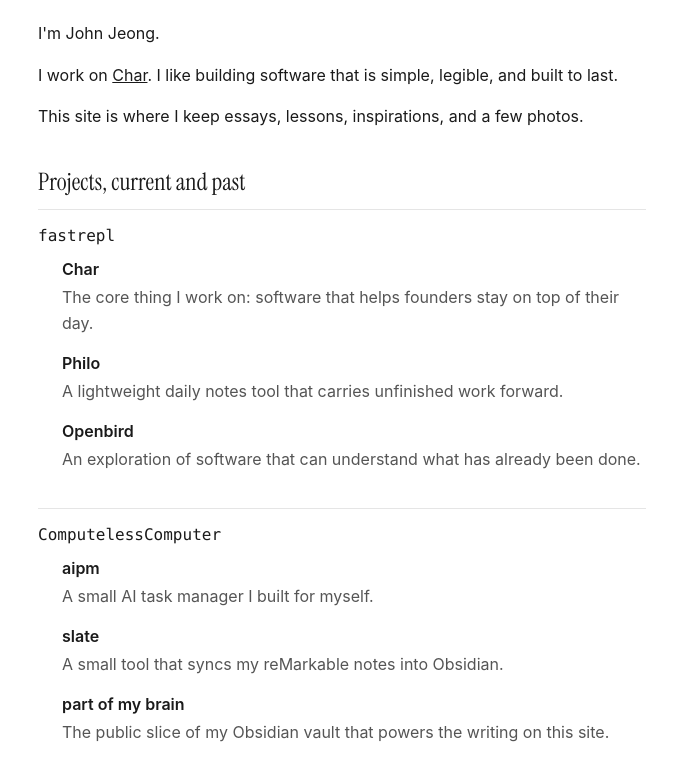
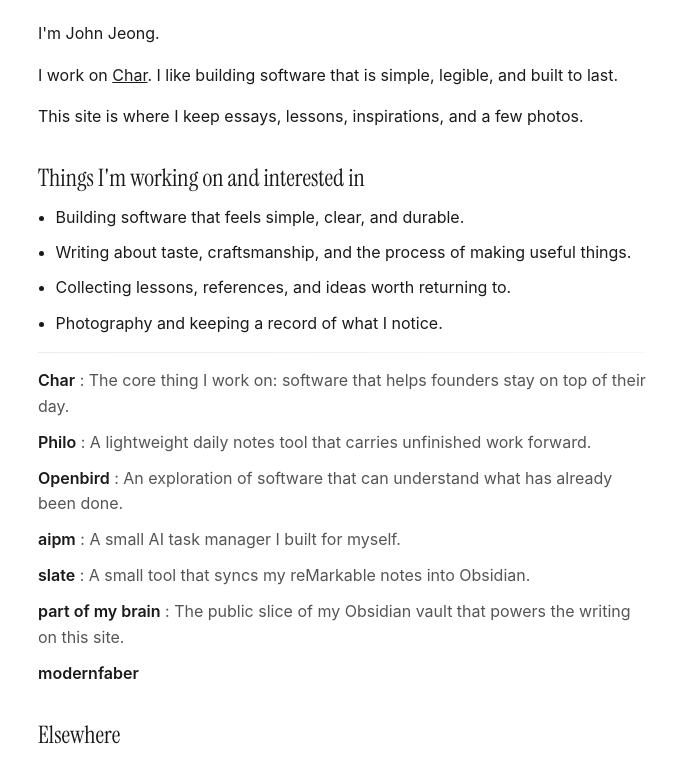
Before and after one commit to ComputelessComputer/johnjeong.com, an Astro site: page / in a window 1280 px wide. Shown: the part 191-948 px from the top of the page, without its empty margins (298-975 px from the left). Built offline with nearby package versions, Linux system fonts and the light colour scheme; Astro itself is replaced by a stand-in of ours.

Commit message:
style: simplify open source link, remove how-I-built-it sentence

```diff
--- a/src/pages/index.astro
+++ b/src/pages/index.astro
@@ -9,10 +9,7 @@
   "Photography and keeping a record of what I notice.",
 ];
 
-const projectGroups = [
-  {
-    name: "fastrepl",
-    items: [
+const projects = [
   {
     name: "Char",
     href: "https://char.com",
@@ -28,11 +25,6 @@
     href: "https://openbird.vercel.app",
     description: "An exploration of software that can understand what has already been done.",
   },
-    ],
-  },
-  {
-    name: "ComputelessComputer",
-    items: [
   {
     name: "aipm",
     href: "https://github.com/ComputelessComputer/aipm",
@@ -50,8 +42,6 @@
   },
   {
     name: "modernfaber",
-      },
-    ],
   },
 ];
 ---
@@ -77,34 +67,24 @@
     </p>
   </section>
 
-  <section class="projects" aria-labelledby="projects-title">
-    <h2 id="projects-title">Projects, current and past</h2>
-    <div class="project-groups">
-      {projectGroups.map((group) => (
-        <div class="project-group">
-          <h3>{group.name}</h3>
-          <ul class="project-list">
-            {group.items.map((item) => (
+  <section aria-labelledby="interests-title">
+    <h2 id="interests-title">Things I'm working on and interested in</h2>
+    <ul class="interest-list">
+      {interests.map((item) => (
+        <li>{item}</li>
+      ))}
+    </ul>
+    <div class="section-separator" aria-hidden="true"></div>
+    <ul class="project-flow-list">
+      {projects.map((item) => (
         <li>
           {item.href ? (
             <a href={item.href} target="_blank" rel="noopener">{item.name}</a>
           ) : (
             <span class="project-name">{item.name}</span>
           )}
-                {item.description && <p>{item.description}</p>}
+          {item.description && <span>: {item.description}</span>}
         </li>
-            ))}
-          </ul>
-        </div>
-      ))}
-    </div>
-  </section>
-
-  <section aria-labelledby="interests-title">
-    <h2 id="interests-title">Things I'm working on and interested in</h2>
-    <ul class="interest-list">
-      {interests.map((item) => (
-        <li>{item}</li>
       ))}
     </ul>
   </section>
@@ -173,10 +153,7 @@
       </div>
     </div>
 
-    <p>
-      This site is open source.
-      <a href="/essays/building-my-new-website">Here's how I built it</a>.
-    </p>
+    <p>This site is <a href="https://github.com/ComputelessComputer/johnjeong.com" target="_blank" rel="noopener">open source</a>.</p>
   </section>
 </Base>
 
@@ -191,63 +168,14 @@
 
   .intro p:last-child,
   .elsewhere p:last-child,
-  .project-list li:last-child,
-  .project-list li p,
-  .interest-list {
+  .interest-list,
+  .project-flow-list {
     margin-bottom: 0;
   }
 
   h2 {
     margin-top: 0;
     margin-bottom: 0.75rem;
-  }
-
-  .projects {
-    margin-top: 2.25rem;
-  }
-
-  .project-groups {
-    display: grid;
-    gap: 1.25rem;
-  }
-
-  .project-group {
-    border-top: 1px solid #e5e5e5;
-    padding-top: 1rem;
-  }
-
-  .project-group h3 {
-    margin-top: 0;
-    margin-bottom: 0.65rem;
-    font-size: 1rem;
-    font-family: var(--font-mono);
-    font-weight: 500;
-  }
-
-  .project-list {
-    list-style: none;
-  }
-
-  .project-list li {
-    margin-bottom: 0.9rem;
-  }
-
-  .project-list a {
-    font-weight: 600;
-    text-decoration: none;
-  }
-
-  .project-name {
-    font-weight: 600;
-  }
-
-  .project-list a:hover {
-    text-decoration: underline;
-  }
-
-  .project-list p {
-    margin-top: 0.15rem;
-    color: #555;
   }
 
   .interest-list {
@@ -260,6 +188,42 @@
 
   .interest-list li:last-child {
     margin-bottom: 0;
+  }
+
+  .section-separator {
+    width: 100%;
+    height: 1px;
+    margin: 1rem 0 0.95rem;
+    background: linear-gradient(90deg, rgb(0 0 0 / 0.08), rgb(0 0 0 / 0.03));
+  }
+
+  .project-flow-list {
+    list-style: none;
+    padding-left: 0;
+    color: #555;
+  }
+
+  .project-flow-list li {
+    margin-bottom: 0.65rem;
+  }
+
+  .project-flow-list li:last-child {
+    margin-bottom: 0;
+  }
+
+  .project-flow-list a {
+    font-weight: 600;
+    text-decoration: none;
+    color: #1a1a1a;
+  }
+
+  .project-flow-list a:hover {
+    text-decoration: underline;
+  }
+
+  .project-name {
+    font-weight: 600;
+    color: #1a1a1a;
   }
 
   .social {
```
Lines whose indentation alone changed are shown as unchanged.
